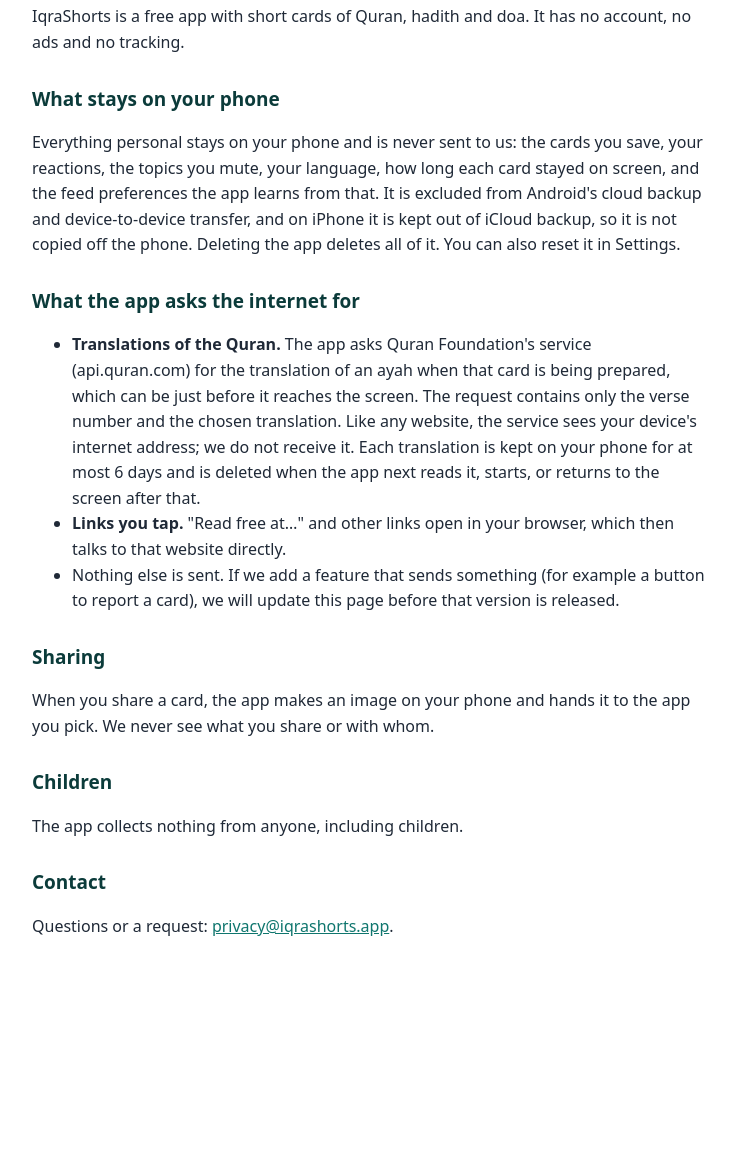
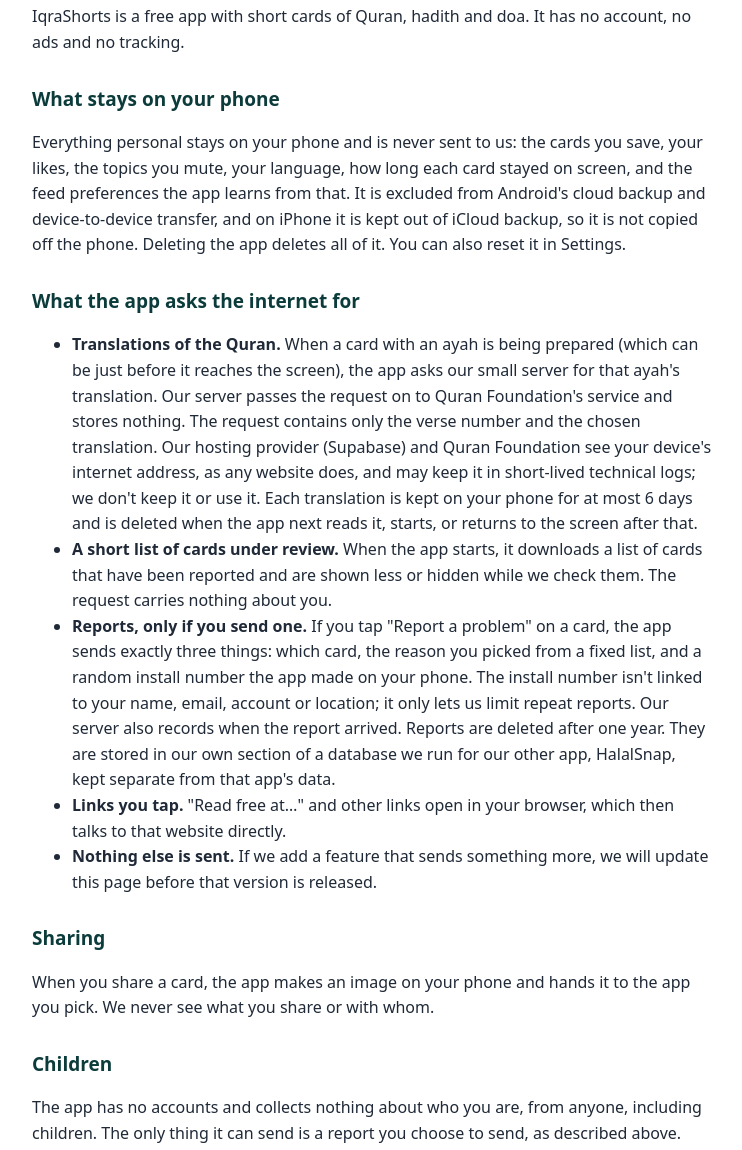
Before and after one commit to razilzul/iqrashorts-site, a plain HTML site: page privacy/index.html in a window 1280 px wide. Shown: the part 160-1310 px from the top of the page, without its empty margins (268-1010 px from the left). Before the commit the page ends 1139 px from the top, so only its background shows below. Drawn offline with Linux system fonts and the light colour scheme.

Commit message:
Privacy: reports, the review list and the translation proxy
Reports carry exactly the card, a reason from a fixed list and a random install
number (plus arrival time), deleted after a year, stored in a separate section
of the HalalSnap database. Translations now go through our proxy, which stores
nothing. 'reactions' -> 'likes'.

Co-Authored-By: Claude Opus 5.5 <noreply@anthropic.com>

```diff
--- a/privacy/index.html
+++ b/privacy/index.html
@@ -23,20 +23,22 @@ header{display:flex;align-items:center;gap:10px}header img{width:32px;height:32p
 <p>IqraShorts is a free app with short cards of Quran, hadith and doa. It has no account, no ads and no tracking.</p>
 
 <h2>What stays on your phone</h2>
-<p>Everything personal stays on your phone and is never sent to us: the cards you save, your reactions, the topics you mute, your language, how long each card stayed on screen, and the feed preferences the app learns from that. It is excluded from Android's cloud backup and device-to-device transfer, and on iPhone it is kept out of iCloud backup, so it is not copied off the phone. Deleting the app deletes all of it. You can also reset it in Settings.</p>
+<p>Everything personal stays on your phone and is never sent to us: the cards you save, your likes, the topics you mute, your language, how long each card stayed on screen, and the feed preferences the app learns from that. It is excluded from Android's cloud backup and device-to-device transfer, and on iPhone it is kept out of iCloud backup, so it is not copied off the phone. Deleting the app deletes all of it. You can also reset it in Settings.</p>
 
 <h2>What the app asks the internet for</h2>
 <ul>
-<li><strong>Translations of the Quran.</strong> The app asks Quran Foundation's service (api.quran.com) for the translation of an ayah when that card is being prepared, which can be just before it reaches the screen. The request contains only the verse number and the chosen translation. Like any website, the service sees your device's internet address; we do not receive it. Each translation is kept on your phone for at most 6 days and is deleted when the app next reads it, starts, or returns to the screen after that.</li>
+<li><strong>Translations of the Quran.</strong> When a card with an ayah is being prepared (which can be just before it reaches the screen), the app asks our small server for that ayah's translation. Our server passes the request on to Quran Foundation's service and stores nothing. The request contains only the verse number and the chosen translation. Our hosting provider (Supabase) and Quran Foundation see your device's internet address, as any website does, and may keep it in short-lived technical logs; we don't keep it or use it. Each translation is kept on your phone for at most 6 days and is deleted when the app next reads it, starts, or returns to the screen after that.</li>
+<li><strong>A short list of cards under review.</strong> When the app starts, it downloads a list of cards that have been reported and are shown less or hidden while we check them. The request carries nothing about you.</li>
+<li><strong>Reports, only if you send one.</strong> If you tap "Report a problem" on a card, the app sends exactly three things: which card, the reason you picked from a fixed list, and a random install number the app made on your phone. The install number isn't linked to your name, email, account or location; it only lets us limit repeat reports. Our server also records when the report arrived. Reports are deleted after one year. They are stored in our own section of a database we run for our other app, HalalSnap, kept separate from that app's data.</li>
 <li><strong>Links you tap.</strong> "Read free at…" and other links open in your browser, which then talks to that website directly.</li>
-<li>Nothing else is sent. If we add a feature that sends something (for example a button to report a card), we will update this page before that version is released.</li>
+<li><strong>Nothing else is sent.</strong> If we add a feature that sends something more, we will update this page before that version is released.</li>
 </ul>
 
 <h2>Sharing</h2>
 <p>When you share a card, the app makes an image on your phone and hands it to the app you pick. We never see what you share or with whom.</p>
 
 <h2>Children</h2>
-<p>The app collects nothing from anyone, including children.</p>
+<p>The app has no accounts and collects nothing about who you are, from anyone, including children. The only thing it can send is a report you choose to send, as described above.</p>
 
 <h2>Contact</h2>
 <p>Questions or a request: <a href="mailto:privacy@iqrashorts.app">privacy@iqrashorts.app</a>.</p>
```
